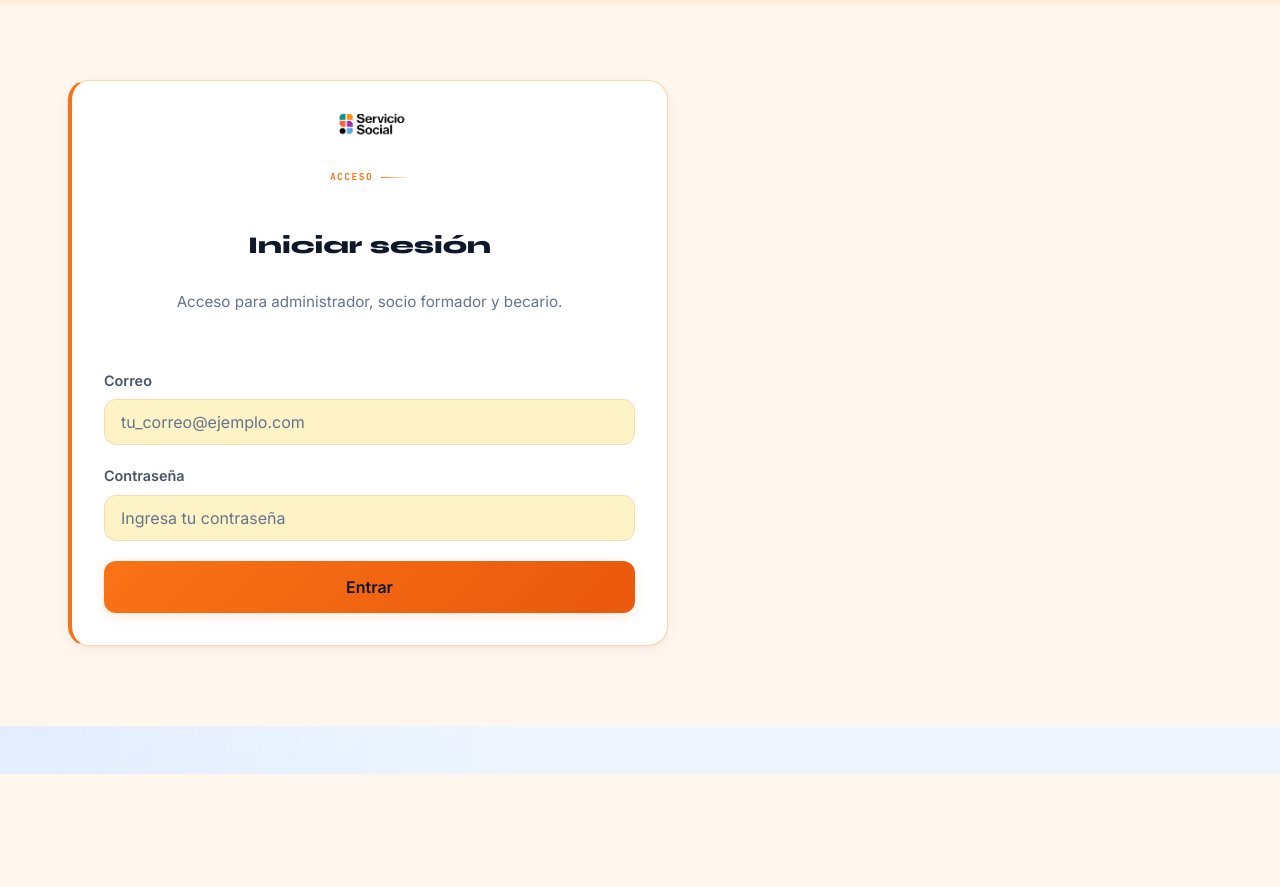
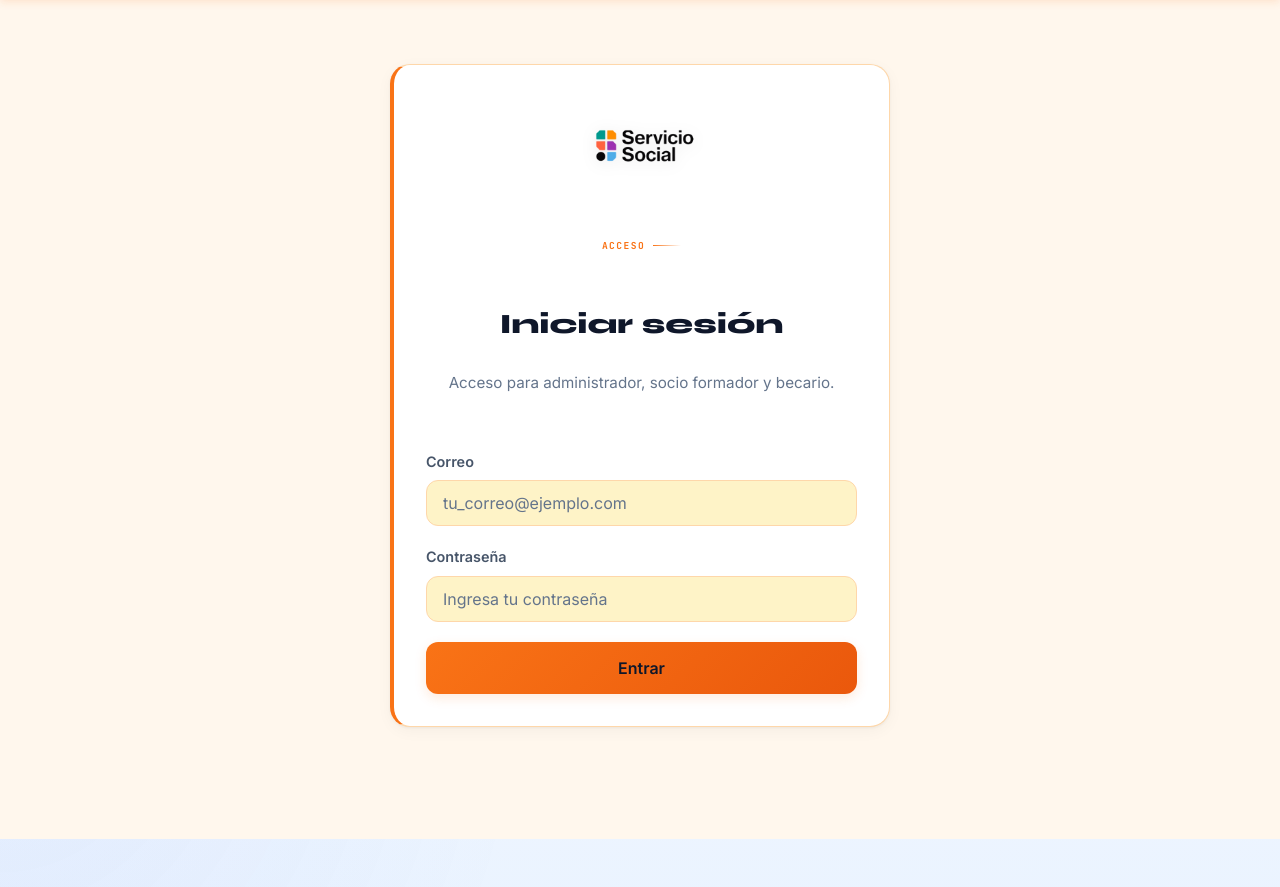
Before and after one commit to Abrilolo/sistema_feriasocial, a Python web app: template app/templates/login.html in a window 1280 px wide. Shown: the part 86-973 px from the top of the page. Before the commit the page ends 860 px from the top, so only its background shows below. Run offline with Jinja, Linux system fonts and the light colour scheme; the template is opened without the code that fills it, so the values that code supplies are empty.

Commit message:
style: improve logo presentation on login page
- Increase logo size from 80px to 120px for better visibility
- Add drop shadow effect (0 2px 8px)
- Add hover animation (scale 1.05)
- Improve logo wrapper spacing and padding
- Better layout centering around logo
- Logo now looks more professional and less square
- Improved overall login page aesthetic

Co-Authored-By: Claude Haiku 4.5 <noreply@anthropic.com>

```diff
--- a/app/static/css/login.css
+++ b/app/static/css/login.css
@@ -39,13 +39,22 @@
 .login-logo-wrap {
   display: flex;
   justify-content: center;
-  margin-bottom: 0.5rem;
+  align-items: center;
+  margin-bottom: 2rem;
+  padding: 2rem 0 1rem 0;
 }
 
 .login-logo {
-  width: 80px;
+  width: 120px;
   height: auto;
   display: block;
+  object-fit: contain;
+  filter: drop-shadow(0 2px 8px rgba(0, 0, 0, 0.08));
+  transition: transform 0.3s ease;
+}
+
+.login-logo:hover {
+  transform: scale(1.05);
 }
 
 /* Section label - matches design system */
--- a/app/templates/login.html
+++ b/app/templates/login.html
@@ -8,8 +8,9 @@
 {% endblock %}
 
 {% block content %}
-<div style="max-width: 1280px; margin: 0 auto; padding: 3rem 1.75rem 5rem;">
-  <div class="login-card">
+<div style="max-width: 1280px; margin: 0 auto; padding: 2rem 1.75rem 5rem;">
+  <div style="display: flex; justify-content: center; margin-bottom: 2rem;">
+    <div class="login-card" style="max-width: 500px;">
       <div class="login-logo-wrap">
         <img
           src="{{ url_for('static', path='img/logo-servicio-social.png') }}"
@@ -18,12 +19,14 @@
         />
       </div>
 
-    <span class="section-label" style="justify-content: center; margin-bottom: 1.5rem; display: flex;">
+      <div style="text-align: center; margin-bottom: 2rem;">
+        <span class="section-label" style="justify-content: center; display: flex;">
           <span>Acceso</span>
         </span>
+      </div>
 
-    <h1 style="text-align: center; margin: 0 0 0.5rem 0;">Iniciar sesión</h1>
-    <p style="text-align: center; color: var(--text-muted); margin: 0 0 2rem 0;">Acceso para administrador, socio formador y becario.</p>
+      <h1 style="text-align: center; margin: 0 0 0.5rem 0; font-size: 1.75rem;">Iniciar sesión</h1>
+      <p style="text-align: center; color: var(--text-muted); margin: 0 0 2rem 0; font-size: 0.95rem;">Acceso para administrador, socio formador y becario.</p>
 
     <form id="loginForm" class="form">
       <div class="form-group">
```
Lines whose indentation alone changed are shown as unchanged.
